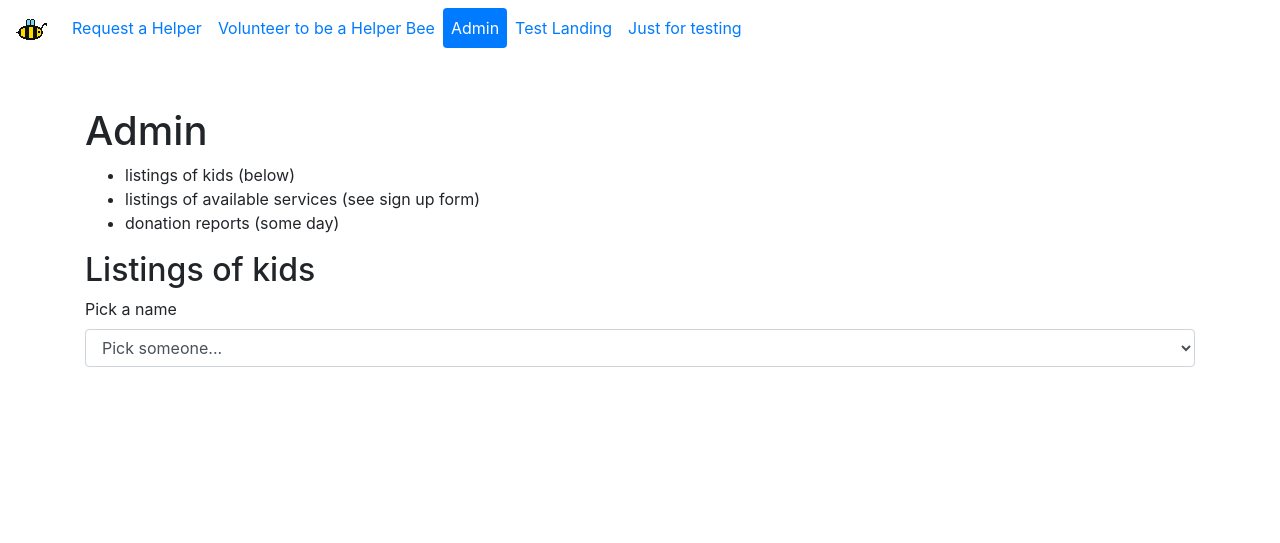
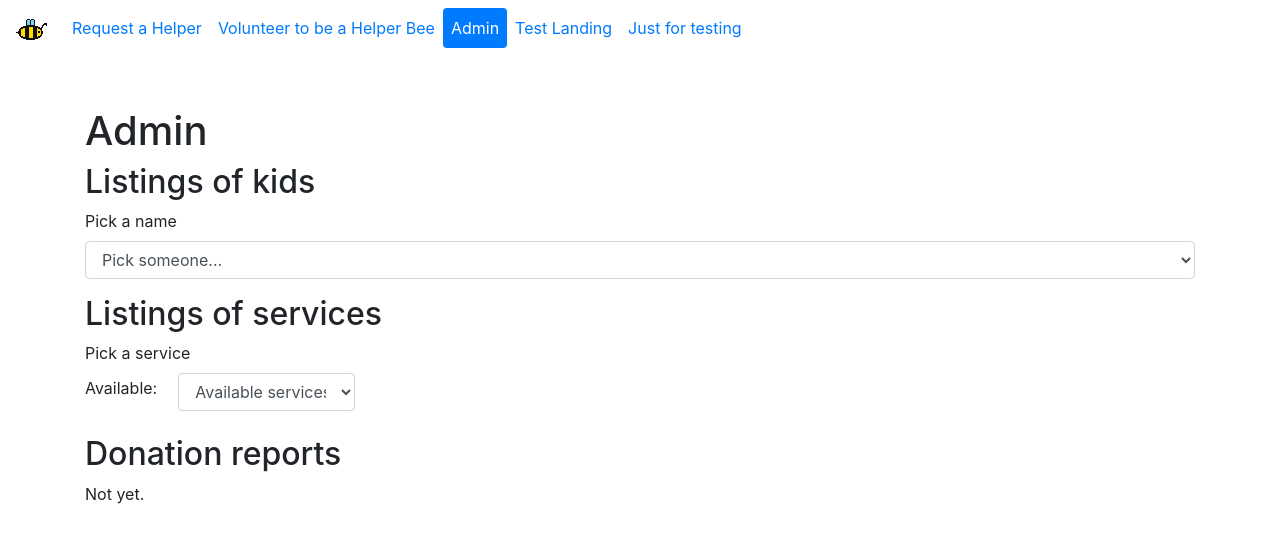
Before and after one commit to CoolidgeCornerSchool/helperbees, a Jekyll site: the page built from admin.html, in a window 1280 px wide. Shown: the top 543 px of the page. Built offline with Jekyll 4.4.1, drawn with Linux system fonts in a browser that asks for light colours; comment, search, counter and statistics services are not loaded; some of the changed lines change nothing that is shown.

Commit message:
show offers on admin page

```diff
--- a/admin.html
+++ b/admin.html
@@ -24,12 +24,6 @@
 </div>
 
 <h1>Admin</h1>
-
-<ul>
-  <li>listings of kids (below)</li>
-  <li>listings of available services (see sign up form)</li>
-  <li>donation reports (some day)</li>
-</ul>
 
 <h2>Listings of kids</h2>
 
@@ -67,4 +61,35 @@
   <button class="btn post btn-primary">Delete</button>
 </form>
 
+<h2>Listings of services</h2>
+
+<div class="form-group">
+  <label for="what">Pick a service</label>
+  <div class="form-row align-items-center mb-2">
+    <div class="col-1">
+      <label for="offer_type">Available:</label>
+    </div>
+    <div class="col-2">
+      <select class="form-control" id="offer_type">
+        <option class="choose">Available services:</option>
+      </select>
+    </div>
+    <div class="col-2">
+      <input
+        type="text"
+        class="form-control d-none"
+        placeholder="or something else..."
+        id="offer_type_other"
+      />
+    </div>
+  </div>
+  <table class="table table-striped offers"></table>
+</div>
+
+<h2>Donation reports</h2>
+
+<div class="form-group">
+  <label for="what">Not yet.</label>
+</div>
+
 <script src="assets/js/admin.js"></script>
--- a/assets/js/admin.js
+++ b/assets/js/admin.js
@@ -1,6 +1,9 @@
 $(document).ready(init_page);
 
 const API_BASE_URL = 'https://pxa9qyui26.execute-api.us-east-1.amazonaws.com/dev/';
+const offers_url = 'https://pxa9qyui26.execute-api.us-east-1.amazonaws.com/dev/offer';
+var offers = null;
+var offer_types = {};
 
 // This is how jQuery calls a function to initialize the page.
 // It will be executed after all the html, css, and js for the page have been loaded.
@@ -10,6 +13,8 @@
   $.getJSON(url, null, on_load_users);
   // adds the ‘load_user’ callback to the names menu (<SELECT/>)
   $('#names').change(load_user);
+  $.get(offers_url).done(on_load_offers);
+  $('select#offer_type').change(on_change_offer_type);
 }
 
 // This is called when the list of all users arrives from the back end.
@@ -86,3 +91,53 @@
   }
   return false;
 }
+
+function on_load_offers(data) {
+  offers = data.result;
+  for (var i in offers) {
+    offer = offers[i];
+    offer_types[offer.offer_type] = true;
+  }
+  let dropdown = $('select#offer_type');
+  let ot_list = Object.keys(offer_types);
+  ot_list.sort();
+  for (var i in ot_list) {
+    let t = ot_list[i];
+    let option = $('<option/>')
+      .attr('value', t)
+      .text(t);
+    dropdown.append(option);
+  }
+}
+
+function on_change_offer_type() {
+  let type = $(this).val();
+  let offerdivs = $('table.offers').empty();
+  let header = $('<tr/>').append(
+    $('<th/>'),
+    $('<th/>').text('Description'),
+    $('<th/>').text('Helper Bee'),
+  );
+  offerdivs.append(header);
+  for (var i in offers) {
+    let offer = offers[i];
+    if (offer.offer_type == type) {
+      let team_cell = $('<td/>');
+      let kid = offer.user_id;
+      team_cell.append(kid);
+      let type_cell = $('<td/>').text(offer.offer_type + ' (per ' + ' ' + offer.offer_units + ') ');
+      let buy_btn = $('<td/>').append(
+        $('<button/>')
+          .addClass('btn btn-sm btn-primary')
+          // Delete button
+          .text('FIXME'),
+      );
+      let offer_row = $('<tr/>')
+        .append(buy_btn, type_cell, team_cell)
+        .addClass('align-items-center')
+        .attr('offer_id', offer.offer_id)
+        .attr('per_unit', offer.per_unit);
+      offerdivs.append(offer_row);
+    }
+  }
+}
```
